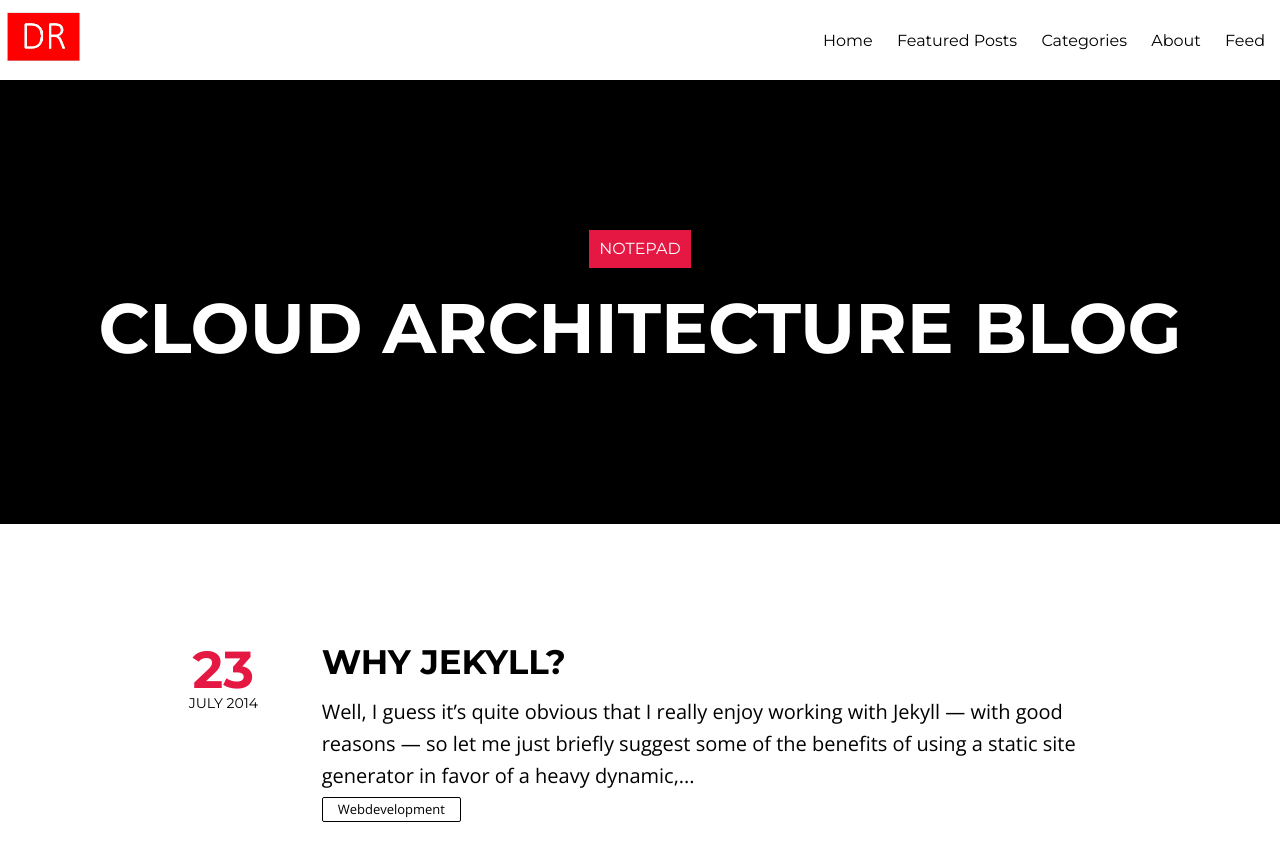
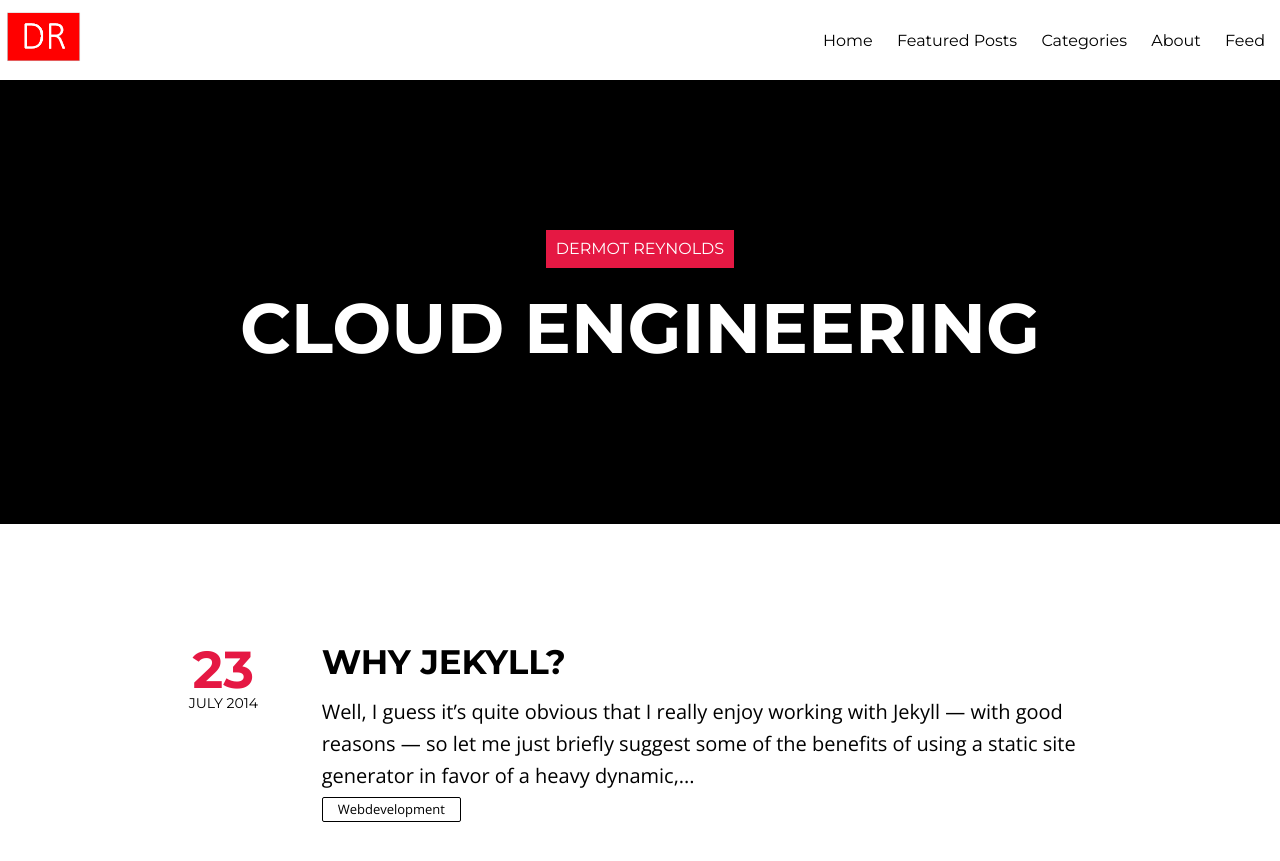
Before and after one commit to drcomputeblocks/clonedrcomputeblocks.github.io, a Jekyll site: the page built from index.html, in a window 1280 px wide and 900 px high. Shown: the top 861 px of the window. Built offline with Jekyll 4.4.1, drawn with Linux system fonts in a browser that asks for light colours; nearby versions of some CDN libraries; the list of posts is cut into pages by our own code.

Commit message:
first commit

```diff
--- a/_config.yml
+++ b/_config.yml
@@ -1,5 +1,5 @@
-title:            Notepad
-description:      "Cloud Architecture Blog"
+title:            Dermot Reynolds
+description:      "Cloud Engineering"
 logo:             DR.png
 disqus_shortname: hmfaysal
 share:            true
```
